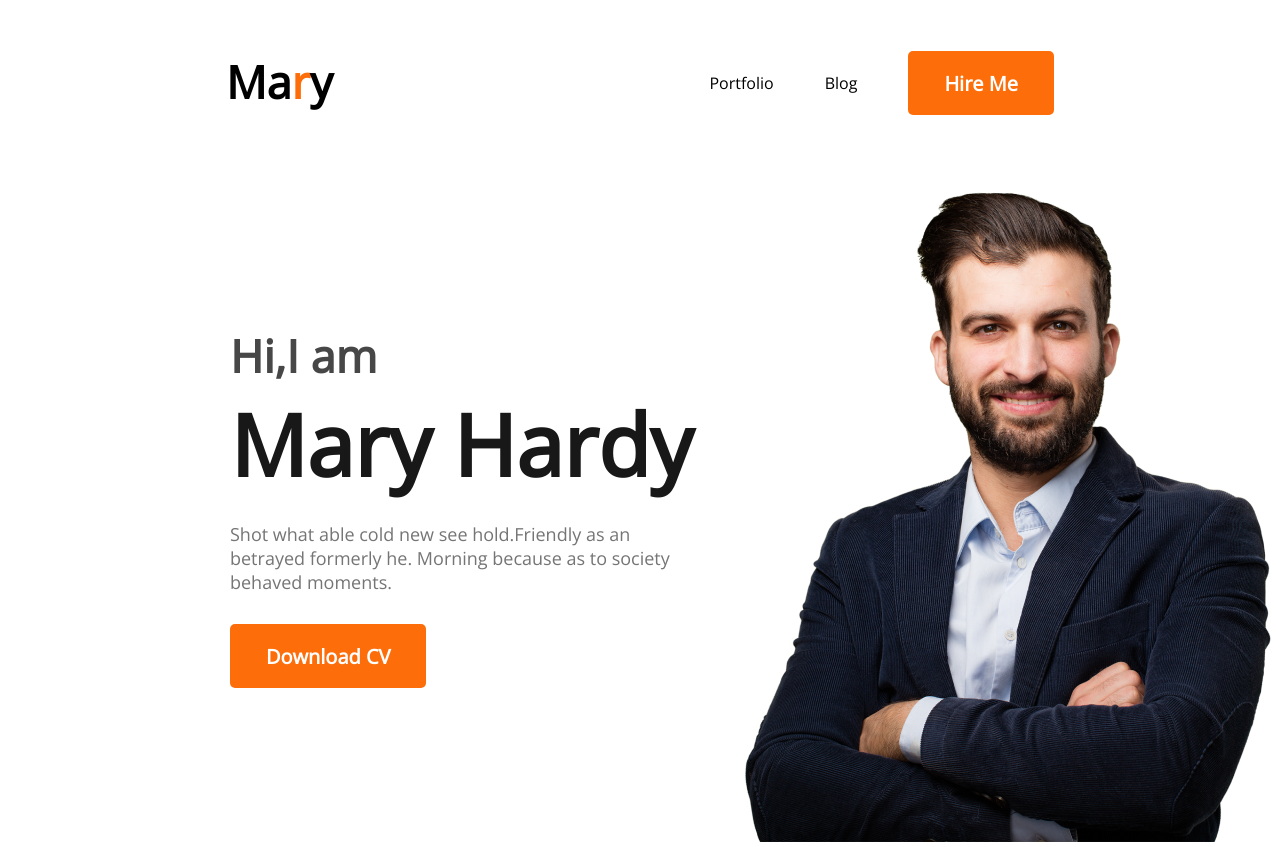
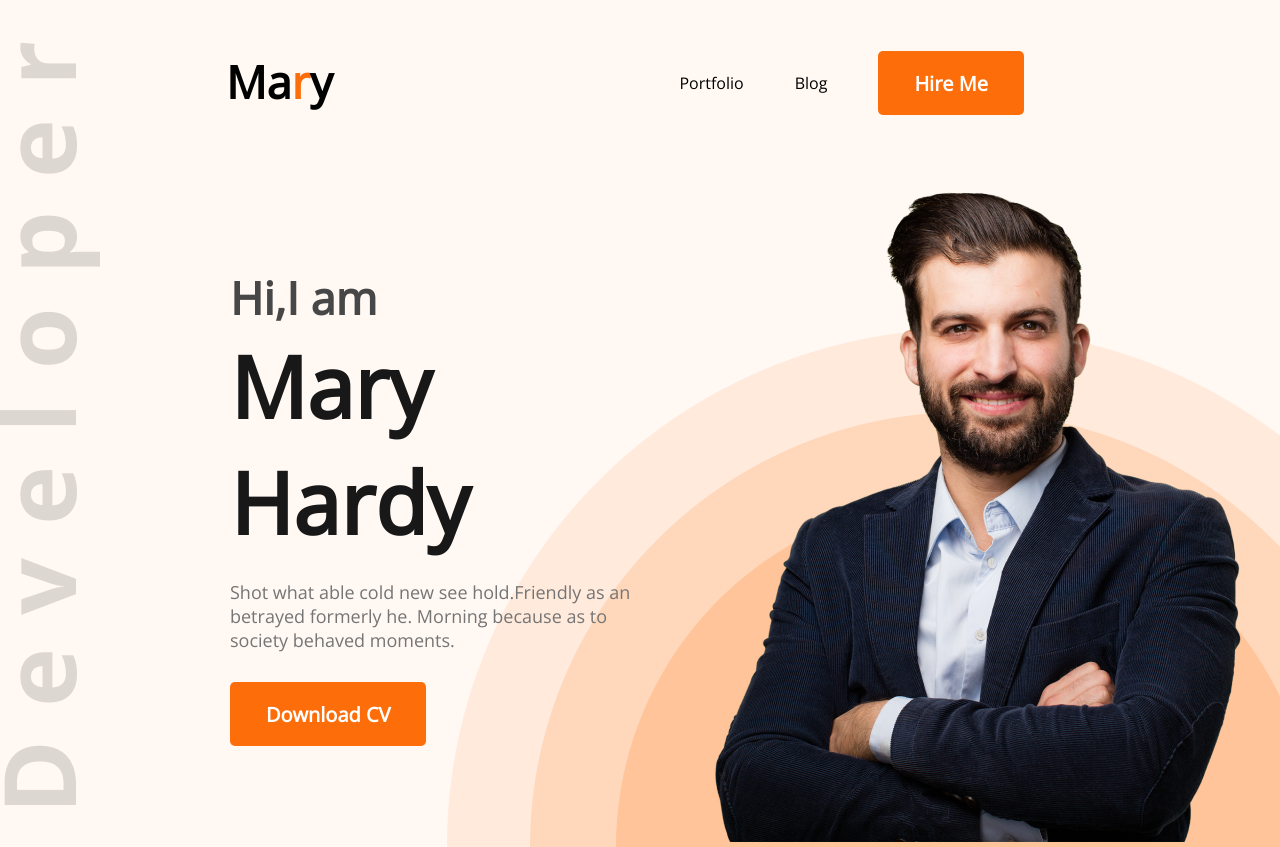
Before and after one commit to ShahriarAlamAyan/PH-Assignment-1, a plain HTML site: page index.html in a window 1280 px wide. Drawn offline with nearby package versions, Linux system fonts and the light colour scheme.

Commit message:
ficd and changed

```diff
--- a/index.html
+++ b/index.html
@@ -11,7 +11,7 @@
 
 </head>
 <body>
-    <header>
+    <header class="header">
         <nav>
         <h2 class="nav-title">Ma<span class="primary-color">r</span>y</h2>
         <ul>
@@ -31,9 +31,12 @@
             <p class="banner-pera">Shot what able cold new see hold.Friendly as an betrayed formerly he. Morning because as to society behaved moments.</p>
             <button class="btn-primary">Download CV</button>
         </div>
+
         <div class="banner-photo">
             <img src="hardy.png" alt="">
+
         </div>
+
 
         </section>
     </header>
--- a/style.css
+++ b/style.css
@@ -15,7 +15,7 @@
 nav {
     display: flex;
     justify-content: space-between;
-    margin: 51px 226px;
+    padding: 51px 226px;
 }
 
 nav ul {
@@ -41,9 +41,18 @@ nav li {
 
 }
 
+.header{
+    background-color:#FFF8F3;
+    background-image: url(header_bg.png),url(developer.png);
+    background-repeat: no-repeat;
+    background-position: bottom right,left;
+    padding-right: 30px;
+}
+
 .banner{
     display: flex;
     align-items: center;
+    justify-content: space-between;
 }
 
 .banner-text{
```
